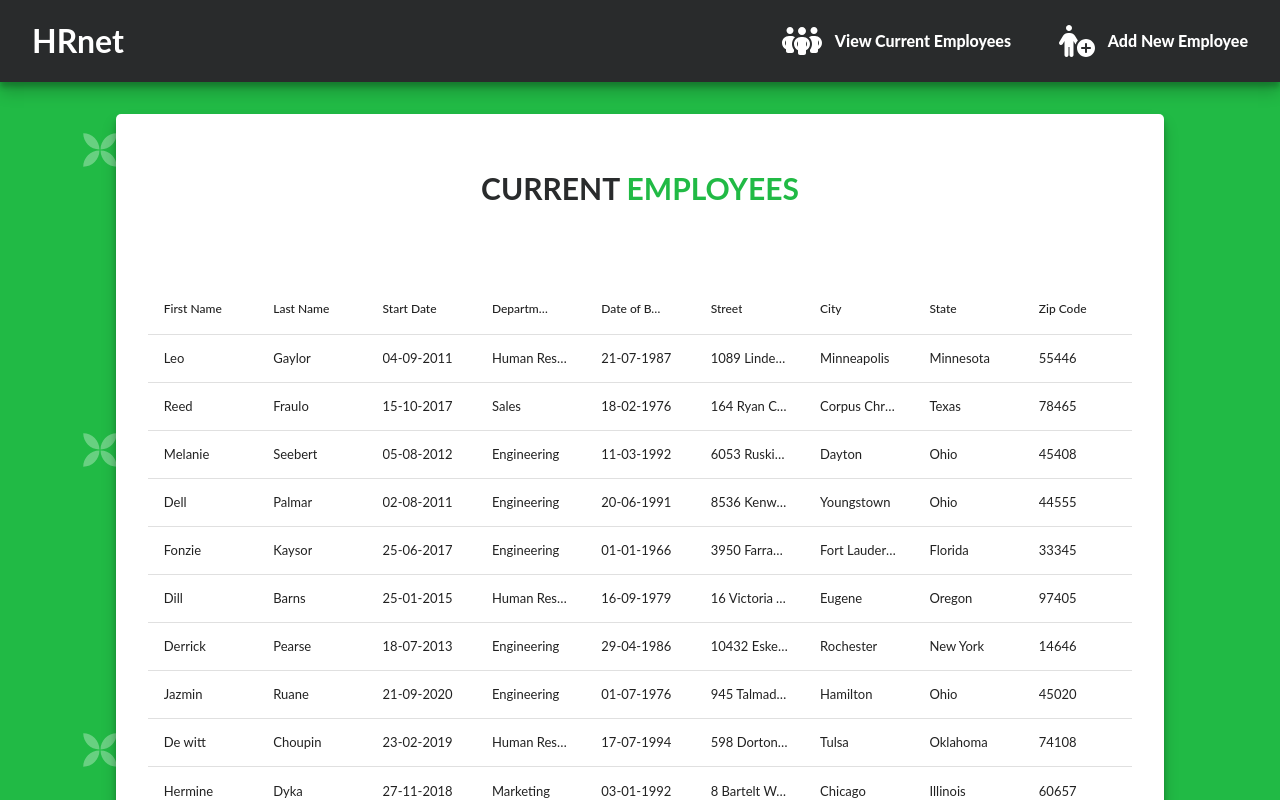
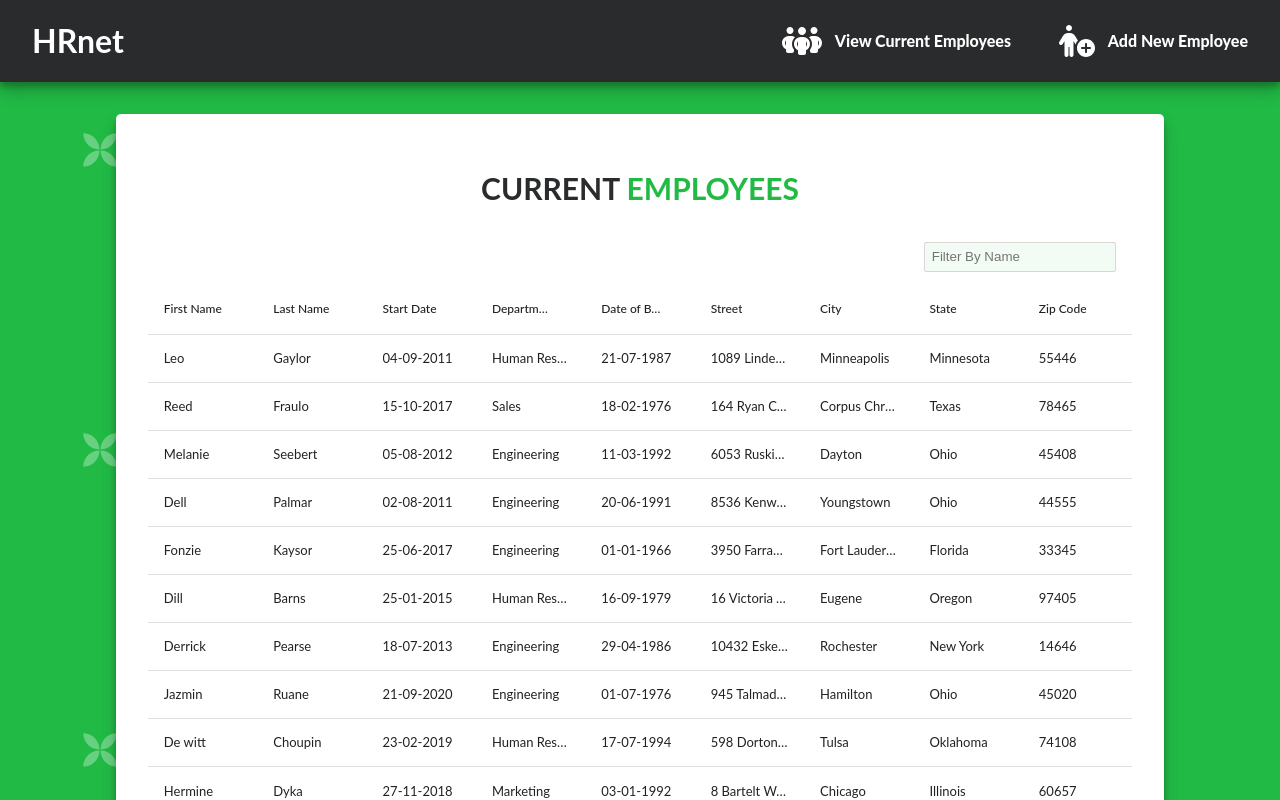
Before and after one commit to TheCatIsOnTheMoon/GilletGarasSamantha_14_11042022, a React (Create React App) app: page /employee-list in a window 1280 px wide. Shown: the top 800 px of the page. Built offline with nearby package versions, Linux system fonts and the light colour scheme.

Commit message:
fix filter

```diff
--- a/src/screens/EmployeeList/EmployeeList.jsx
+++ b/src/screens/EmployeeList/EmployeeList.jsx
@@ -2,7 +2,6 @@ import { useMemo, useState } from 'react';
 import { Link } from 'react-router-dom';
 import { useSelector } from 'react-redux';
 // packages
-// import styledComponents from 'styled-components';
 import DataTable from 'react-data-table-component';
 
 /* Creating the table. */
@@ -54,19 +53,19 @@ const columns = [
   },
 ];
 
-// filter
-// const FilterComponent = ({ filterText, onFilter }) => (
-//   <>
-//     <input
-//       id="search"
-//       type="text"
-//       placeholder="Filter By Name"
-//       aria-label="Search Input"
-//       value={filterText}
-//       onChange={onFilter}
-//     />
-//   </>
-// );
+// filter;
+const FilterComponent = ({ filterText, onFilter }) => (
+  <>
+    <input
+      id="search"
+      type="text"
+      placeholder="Filter By Name"
+      aria-label="Search Input"
+      value={filterText}
+      onChange={onFilter}
+    />
+  </>
+);
 
 function EmployeeList() {
   const [filterText, setFilterText] = useState('');
@@ -75,27 +74,28 @@ function EmployeeList() {
   // get data from store
   const data = useSelector((state) => state.employees);
 
-  // const filteredData = data.filter(
-  //   (item) =>
-  //     item.name && item.name.toLowerCase().includes(filterText.toLowerCase())
-  // );
+  const filteredData = data.filter(
+    (item) =>
+      item.lastName &&
+      item.lastName.toLowerCase().includes(filterText.toLowerCase())
+  );
 
-  // const subHeaderComponentMemo = useMemo(() => {
-  //   const handleClear = () => {
-  //     if (filteredData) {
-  //       setResetPagination(!resetPagination);
-  //       setFilterText('');
-  //     }
-  //   };
+  const subHeaderComponentMemo = useMemo(() => {
+    const handleClear = () => {
+      if (filteredData) {
+        setResetPagination(!resetPagination);
+        setFilterText('');
+      }
+    };
 
-  //   return (
-  //     <FilterComponent
-  //       onFilter={(e) => setFilterText(e.target.value)}
-  //       onClear={handleClear}
-  //       filterText={filterText}
-  //     />
-  //   );
-  // }, [filterText, resetPagination]);
+    return (
+      <FilterComponent
+        onFilter={(e) => setFilterText(e.target.value)}
+        onClear={handleClear}
+        filterText={filterText}
+      />
+    );
+  }, [filterText, resetPagination]);
 
   return (
     <div id="employee-div" className="container border-radius box-shadow">
@@ -106,11 +106,11 @@ function EmployeeList() {
       <div className="table">
         <DataTable
           columns={columns}
-          data={data}
+          data={filteredData}
           pagination
           paginationResetDefaultPage={resetPagination}
           subHeader
-          // subHeaderComponent={subHeaderComponentMemo}
+          subHeaderComponent={subHeaderComponentMemo}
           persistTableHead
         />
       </div>
```
